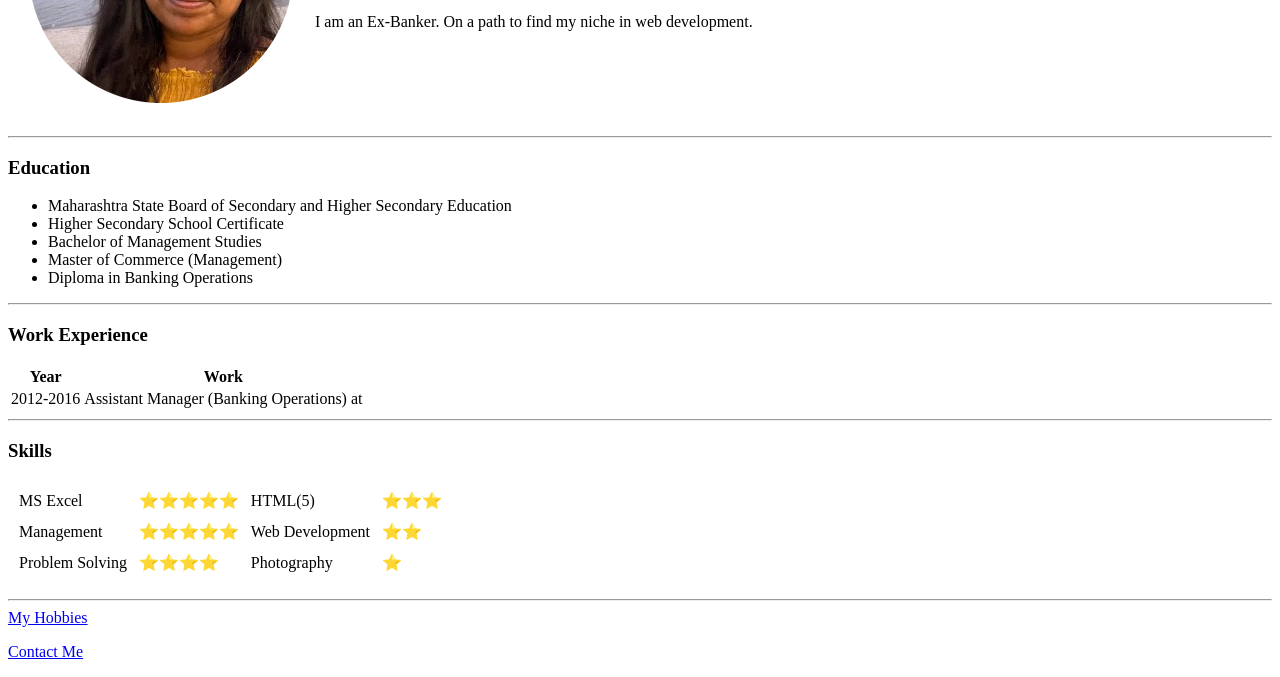
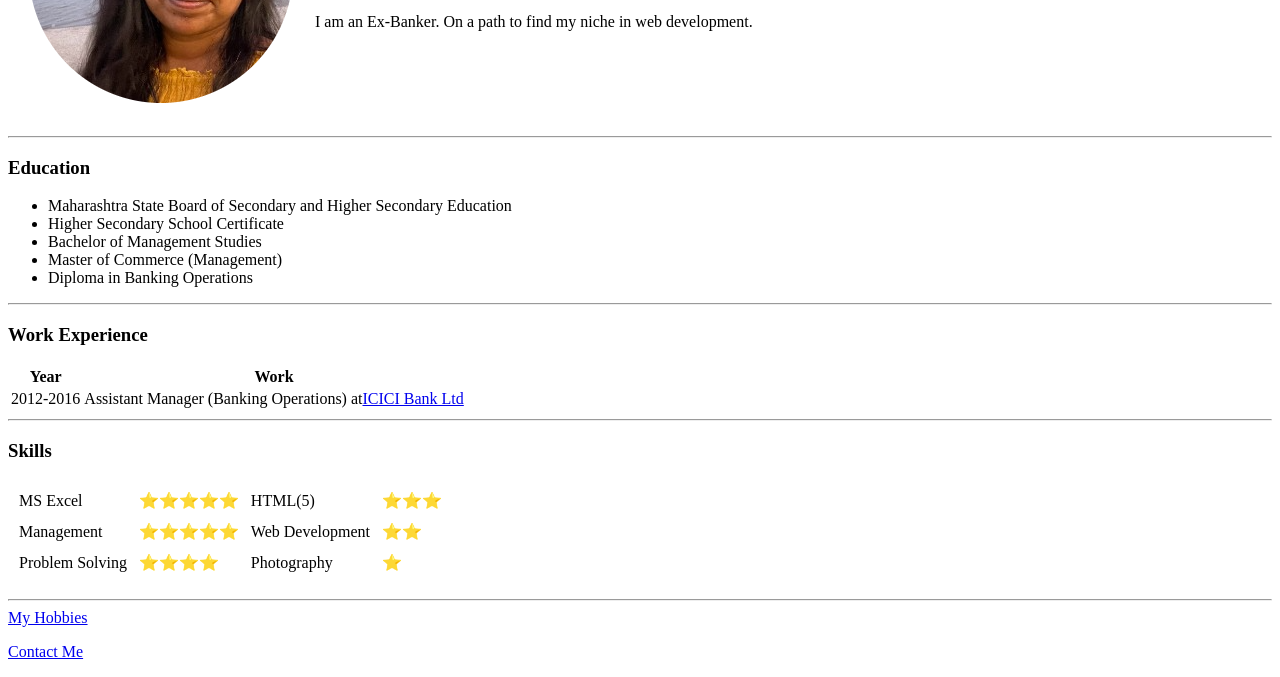
Before and after one commit to scorpionisha06/cv, a plain HTML site: page index.html in a window 1280 px wide. Shown: the part 190-867 px from the top of the page. Drawn offline with Linux system fonts and the light colour scheme.

Commit message:
updateindex.html

```diff
--- a/index.html
+++ b/index.html
@@ -39,7 +39,7 @@
     <tbody>
       <tr>
         <td>2012-2016</td>
-        <td>Assistant Manager (Banking Operations) at<a href="https://www.icicibank.com" ICICI Bank Ltd</a></td>
+        <td>Assistant Manager (Banking Operations) at<a href="https://www.icicibank.com">ICICI Bank Ltd</a></td>
       </tr>
     </tbody>
   </table>
```
